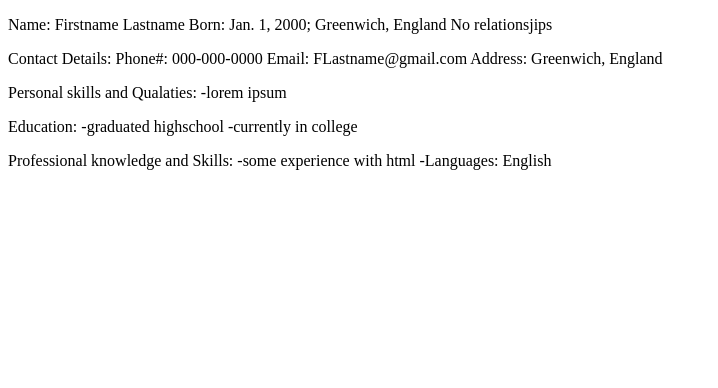
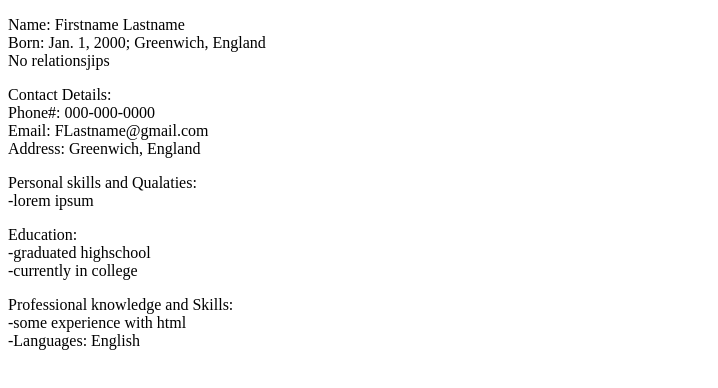
Before and after one commit to liint/cs3990_labs_Practice_Atkinson, a plain HTML site: page index.html in a window 1280 px wide. Shown: the whole page, without its empty margins (0-718 px from the left). Drawn offline with Linux system fonts and the light colour scheme.

Commit message:
Update index.html

```diff
--- a/index.html
+++ b/index.html
@@ -7,28 +7,28 @@
         <p>
             <!--none of the personal information on this page is accurate, and is largely just placeholder data
             this is intentional, and will not be changed, except to other placceholder text-->
-            Name: Firstname Lastname
-            Born: Jan. 1, 2000; Greenwich, England
+            Name: Firstname Lastname<br>
+            Born: Jan. 1, 2000; Greenwich, England<br>
             No relationsjips
         </p>
         <p>
-            Contact Details:
-            Phone#: 000-000-0000
-            Email: FLastname@gmail.com
-            Address: Greenwich, England
+            Contact Details:<br>
+            Phone#: 000-000-0000<br>
+            Email: FLastname@gmail.com<br>
+            Address: Greenwich, England<br>
         </p>
         <p>
-            Personal skills and Qualaties:
+            Personal skills and Qualaties:<br>
             -lorem ipsum
         </p>
         <p>
-            Education:
-            -graduated highschool
+            Education:<br>
+            -graduated highschool<br>
             -currently in college
         </p>
         <p>
-            Professional knowledge and Skills:
-            -some experience with html
+            Professional knowledge and Skills:<br>
+            -some experience with html<br>
             -Languages: English
         </p>
     </body>
```
